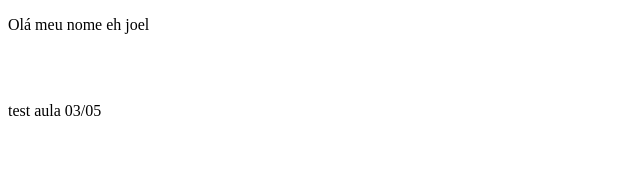
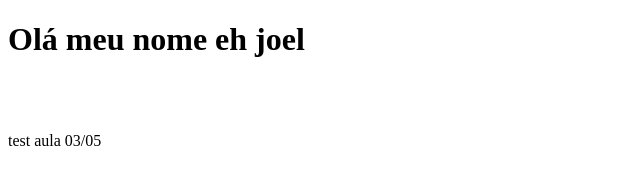
Before and after one commit to ufjf-dcc121/ufjf-dcc121-2022-1-atv1-Joel-Henrique, a plain HTML site: page index.html in a window 1280 px wide. Shown: the whole page, without its empty margins (0-640 px from the left). Drawn offline with Linux system fonts and the light colour scheme.

Commit message:
atualizacao 2

```diff
--- a/index.html
+++ b/index.html
@@ -4,10 +4,10 @@
         <meta charset="UTF-8">
         <meta http-equiv="X-UA-Compatible" content="IE=edge">
         <meta name="viewport" content="width=device-width, initial-scale=1.0">
-        <title>Document</title>
+        <title>Aula 2</title>
     </head>
     <body>
-        <p> Olá meu nome eh joel </p>
+        <strong><h1> Olá meu nome eh joel </h1></strong>
         <br></br>
         <p> test aula 03/05  </p>
     </body>
```
